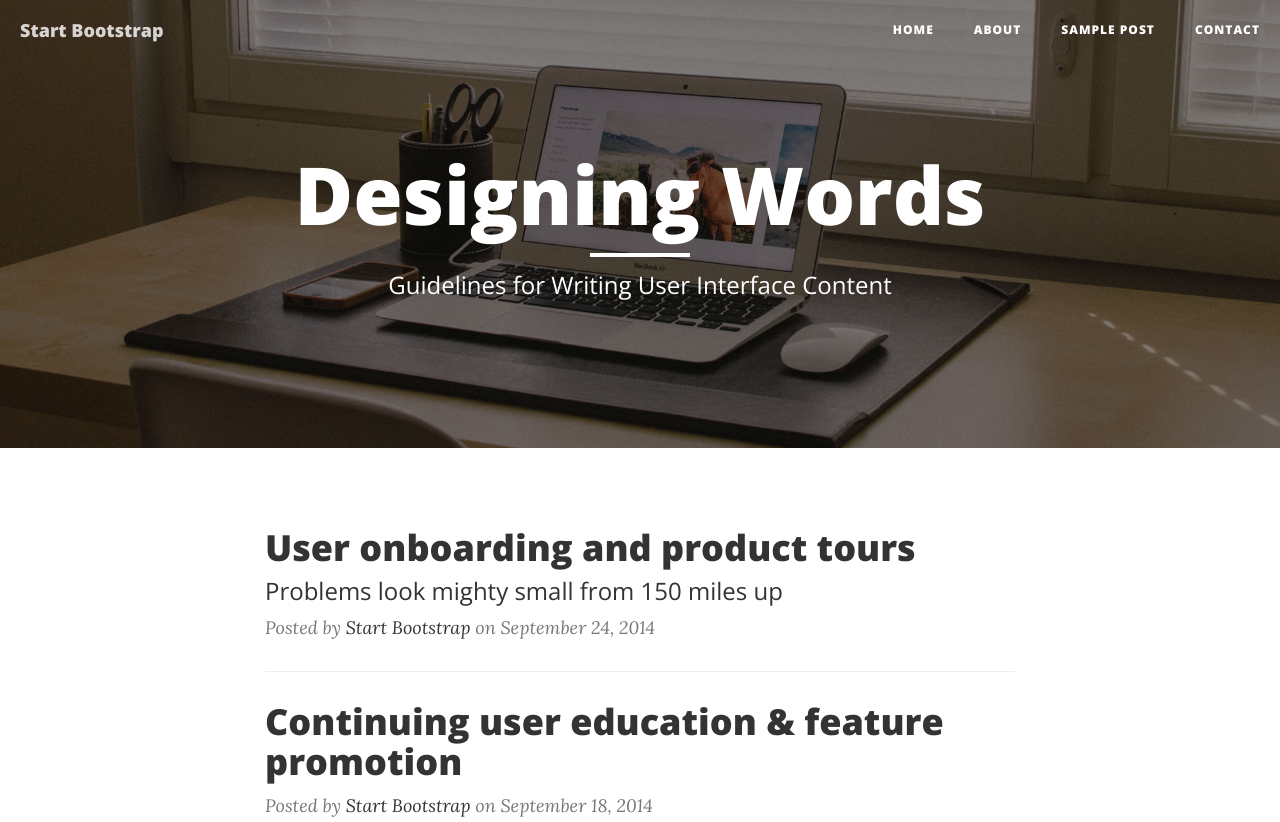
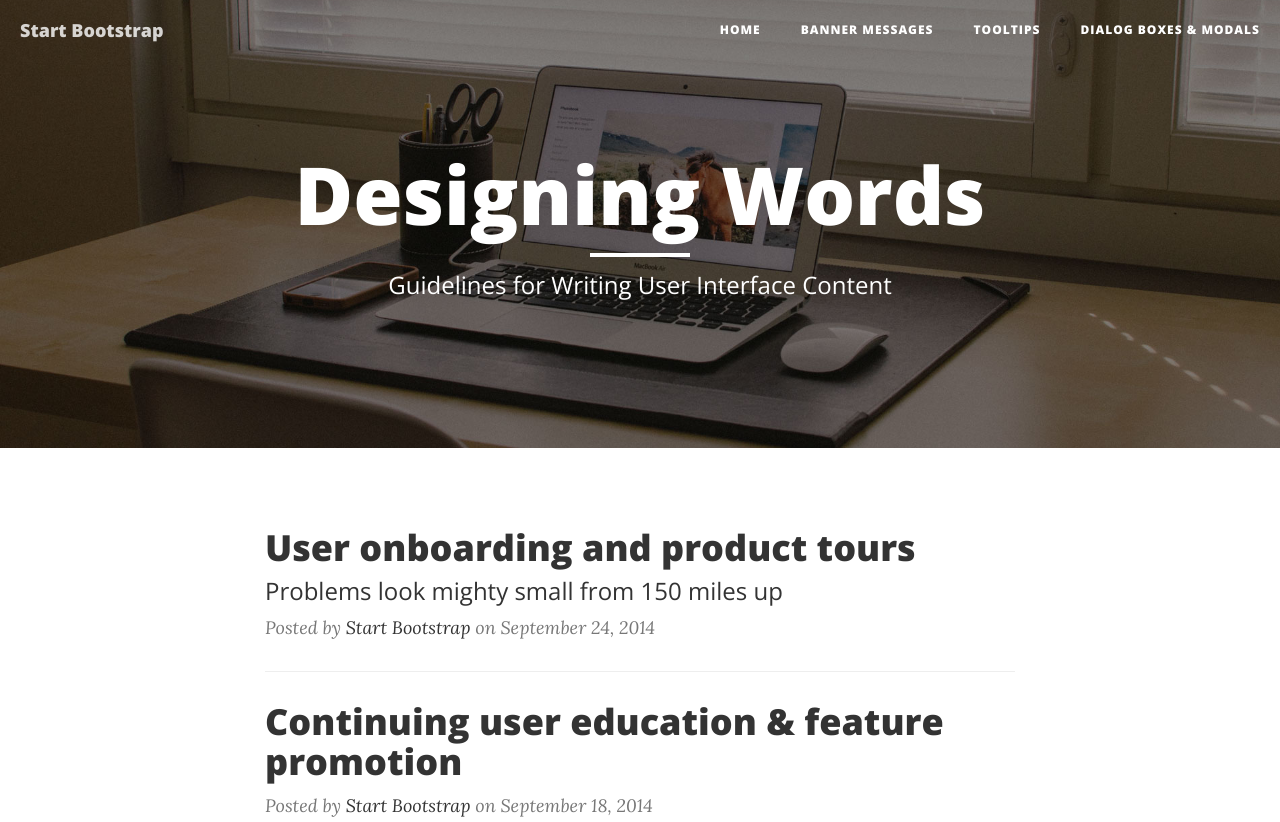
Before and after one commit to angelagorden/example, a website: page index.html in a window 1280 px wide. Shown: the top 822 px of the page. Drawn offline with nearby package versions, Linux system fonts and the light colour scheme.

Commit message:
Fixing links to file names in menu

```diff
--- a/index.html
+++ b/index.html
@@ -52,13 +52,13 @@
                         <a href="index.html">Home</a>
                     </li>
                     <li>
-                        <a href="about.html">About</a>
+                        <a href="Banner Messages.html">Banner Messages</a>
                     </li>
                     <li>
-                        <a href="post.html">Sample Post</a>
+                        <a href="Tooltips.html">Tooltips</a>
                     </li>
                     <li>
-                        <a href="contact.html">Contact</a>
+                        <a href="Dialog Boxes & Modals.html">Dialog Boxes & Modals</a>
                     </li>
                 </ul>
             </div>
```
